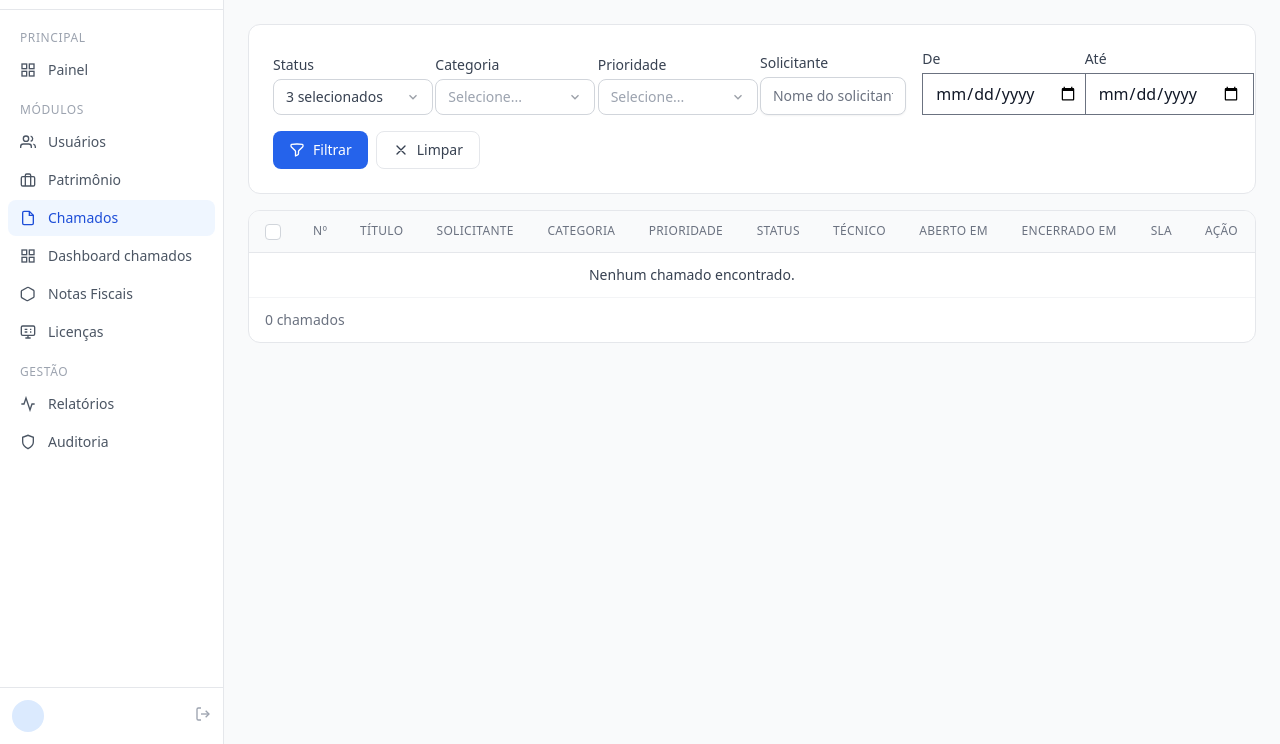
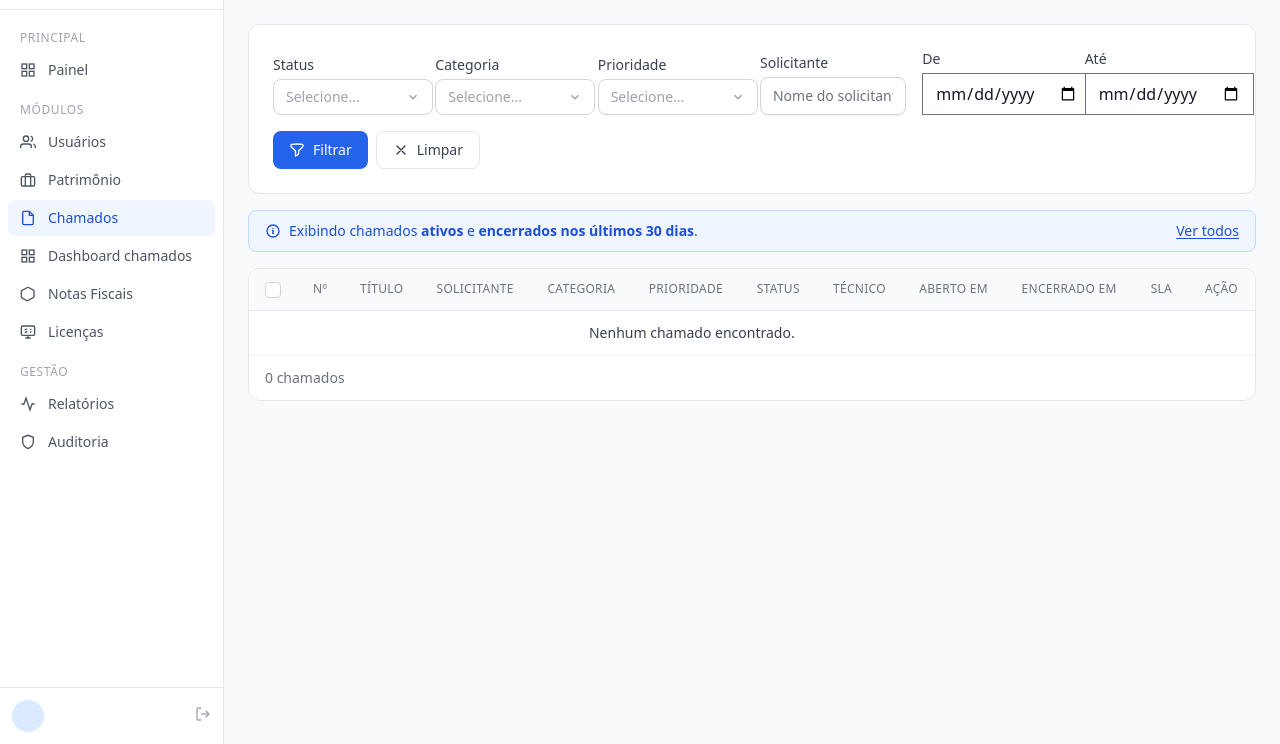
Before and after one commit to Quitite501/gestao_informatica, a Django app: page /chamados/ in a window 1280 px wide. Shown: the part 56-800 px from the top of the page. Run offline with Django 5.2, Linux system fonts and the light colour scheme; the visitor is signed in with stand-in values (Sample User, id 1); data that the repository does not hold is empty.

Commit message:
Chamados: filtro padrão ISO 20000 — ativos sempre + encerrados 30 dias

```diff
--- a/chamados/views.py
+++ b/chamados/views.py
@@ -2,7 +2,7 @@ from django.contrib.auth.decorators import login_required, permission_required
 from django.core.exceptions import PermissionDenied
 from django.shortcuts import render, redirect, get_object_or_404
 from datetime import timedelta
-from django.db.models import Count
+from django.db.models import Count, Q
 from django.utils import timezone
 from django.http import JsonResponse, HttpResponse
 from django.template.loader import render_to_string
@@ -122,15 +122,9 @@ def chamado_lista(request):
             return redirect("chamado_lista")
         # Se só veio ?page=N, deixa prosseguir normalmente
 
-    # ── Primeira carga sem sessão: aplica filtros padrão ─────────────
+    # ── Primeira carga sem sessão: aplica filtros padrão (ISO 20000) ──
     if "chamado_filtros" not in request.session:
-        request.session["chamado_filtros"] = {
-            "status": [
-                Chamado.STATUS_ABERTO,
-                Chamado.STATUS_EM_ATENDIMENTO,
-                Chamado.STATUS_AGUARDANDO,
-            ]
-        }
+        request.session["chamado_filtros"] = {"_filtro_padrao": True}
 
     # ── Reconstruir QueryDict a partir da sessão ─────────────────────
     filtros_salvos = request.session.get("chamado_filtros", {})
@@ -181,6 +175,20 @@ def chamado_lista(request):
                 solicitante__nome_completo__icontains=solicitante_nome
             )
 
+    # ── Filtro padrão ISO 20000: ativos sempre + encerrados 30 dias ──
+    filtro_padrao_ativo = filtros_salvos.get("_filtro_padrao", False)
+    if filtro_padrao_ativo:
+        from datetime import date, timedelta
+        data_corte = date.today() - timedelta(days=30)
+        chamados = chamados.filter(
+            Q(status__in=[
+                Chamado.STATUS_ABERTO,
+                Chamado.STATUS_EM_ATENDIMENTO,
+                Chamado.STATUS_AGUARDANDO,
+            ]) |
+            Q(status=Chamado.STATUS_ENCERRADO,
+              criado_em__date__gte=data_corte)
+        )
     chamados = chamados.order_by("-criado_em")
 
     # ── Paginação ────────────────────────────────────────────────────
@@ -192,7 +200,7 @@ def chamado_lista(request):
     return render(
         request,
         "chamados/chamado_lista.html",
-        {"chamados": page_obj, "form_filtro": form_filtro, "page_obj": page_obj}
+        {"chamados": page_obj, "form_filtro": form_filtro, "page_obj": page_obj, "filtro_padrao_ativo": filtro_padrao_ativo}
     )
 
 
--- a/static/css/output.css
+++ b/static/css/output.css
@@ -1697,6 +1697,10 @@ input[type="text"]:is(.dark *)::placeholder,
   flex-shrink: 0;
 }
 
+.shrink-0 {
+  flex-shrink: 0;
+}
+
 .border-collapse {
   border-collapse: collapse;
 }
@@ -1834,6 +1838,10 @@ input[type="text"]:is(.dark *)::placeholder,
   white-space: nowrap;
 }
 
+.whitespace-nowrap {
+  white-space: nowrap;
+}
+
 .rounded {
   border-radius: 0.25rem;
 }
@@ -1883,6 +1891,11 @@ input[type="text"]:is(.dark *)::placeholder,
   border-style: dashed;
 }
 
+.border-blue-200 {
+  --tw-border-opacity: 1;
+  border-color: rgb(191 219 254 / var(--tw-border-opacity, 1));
+}
+
 .border-blue-400 {
   --tw-border-opacity: 1;
   border-color: rgb(96 165 250 / var(--tw-border-opacity, 1));
@@ -2082,6 +2095,11 @@ input[type="text"]:is(.dark *)::placeholder,
   padding-bottom: 0.5rem;
 }
 
+.py-2\.5 {
+  padding-top: 0.625rem;
+  padding-bottom: 0.625rem;
+}
+
 .py-3 {
   padding-top: 0.75rem;
   padding-bottom: 0.75rem;
@@ -2294,6 +2312,10 @@ input[type="text"]:is(.dark *)::placeholder,
 
 .underline {
   text-decoration-line: underline;
+}
+
+.underline-offset-2 {
+  text-underline-offset: 2px;
 }
 
 .shadow-lg {
@@ -2366,6 +2388,11 @@ input[type="text"]:is(.dark *)::placeholder,
   color: rgb(37 99 235 / var(--tw-text-opacity, 1));
 }
 
+.hover\:text-blue-900:hover {
+  --tw-text-opacity: 1;
+  color: rgb(30 58 138 / var(--tw-text-opacity, 1));
+}
+
 .hover\:text-gray-600:hover {
   --tw-text-opacity: 1;
   color: rgb(75 85 99 / var(--tw-text-opacity, 1));
@@ -2378,6 +2405,11 @@ input[type="text"]:is(.dark *)::placeholder,
 
 .hover\:underline:hover {
   text-decoration-line: underline;
+}
+
+.dark\:border-blue-800:is(.dark *) {
+  --tw-border-opacity: 1;
+  border-color: rgb(30 64 175 / var(--tw-border-opacity, 1));
 }
 
 .dark\:border-gray-600:is(.dark *) {
@@ -2418,6 +2450,10 @@ input[type="text"]:is(.dark *)::placeholder,
   background-color: rgb(30 58 138 / 0.1);
 }
 
+.dark\:bg-blue-900\/20:is(.dark *) {
+  background-color: rgb(30 58 138 / 0.2);
+}
+
 .dark\:bg-blue-900\/40:is(.dark *) {
   background-color: rgb(30 58 138 / 0.4);
 }
@@ -2563,6 +2599,11 @@ input[type="text"]:is(.dark *)::placeholder,
 
 .dark\:hover\:bg-gray-800\/50:hover:is(.dark *) {
   background-color: rgb(31 41 55 / 0.5);
+}
+
+.dark\:hover\:text-blue-100:hover:is(.dark *) {
+  --tw-text-opacity: 1;
+  color: rgb(219 234 254 / var(--tw-text-opacity, 1));
 }
 
 .dark\:hover\:text-blue-400:hover:is(.dark *) {
--- a/templates/chamados/chamado_lista.html
+++ b/templates/chamados/chamado_lista.html
@@ -60,6 +60,17 @@
     </form>
   </div>
 
+  {% if filtro_padrao_ativo %}
+  <div class="flex items-center justify-between px-4 py-2.5 mb-3 rounded-lg bg-blue-50 dark:bg-blue-900/20 border border-blue-200 dark:border-blue-800 text-sm text-blue-700 dark:text-blue-300">
+    <div class="flex items-center gap-2">
+      <svg class="w-4 h-4 shrink-0" fill="none" stroke="currentColor" stroke-width="2" viewBox="0 0 24 24"><path stroke-linecap="round" stroke-linejoin="round" d="M11.25 11.25l.041-.02a.75.75 0 0 1 1.063.852l-.708 2.836a.75.75 0 0 0 1.063.853l.041-.021M21 12a9 9 0 1 1-18 0 9 9 0 0 1 18 0Zm-9-3.75h.008v.008H12V8.25Z"/></svg>
+      <span>Exibindo chamados <strong>ativos</strong> e <strong>encerrados nos últimos 30 dias</strong>.</span>
+    </div>
+    <a href="{% url 'chamado_lista' %}?limpar=1" class="flex items-center gap-1 font-medium underline underline-offset-2 hover:text-blue-900 dark:hover:text-blue-100 whitespace-nowrap ml-4">
+      Ver todos
+    </a>
+  </div>
+  {% endif %}
   <div class="card p-0 overflow-hidden">
     <form method="post" action="{% url 'chamado_excluir_multiplos' %}" id="form-exclusao">
       {% csrf_token %}
```
Also changed, not shown: 2 other files.
